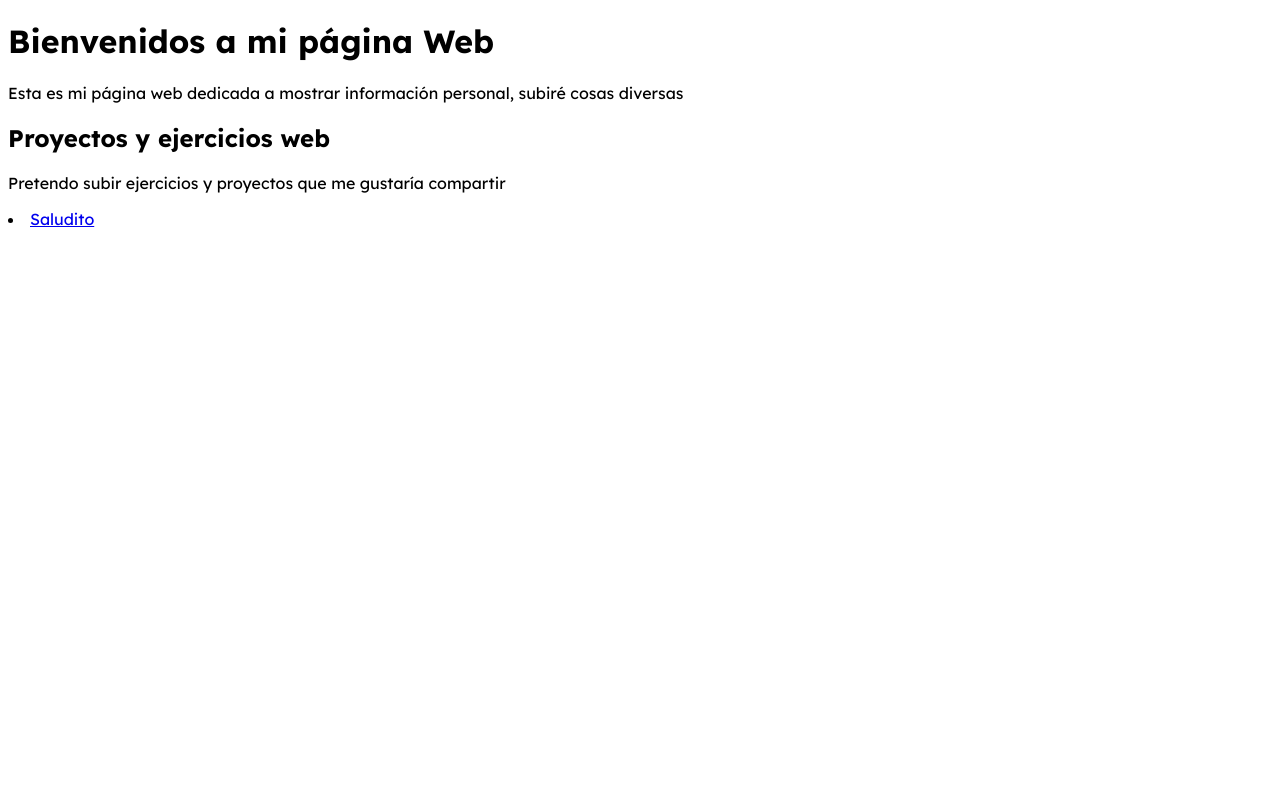
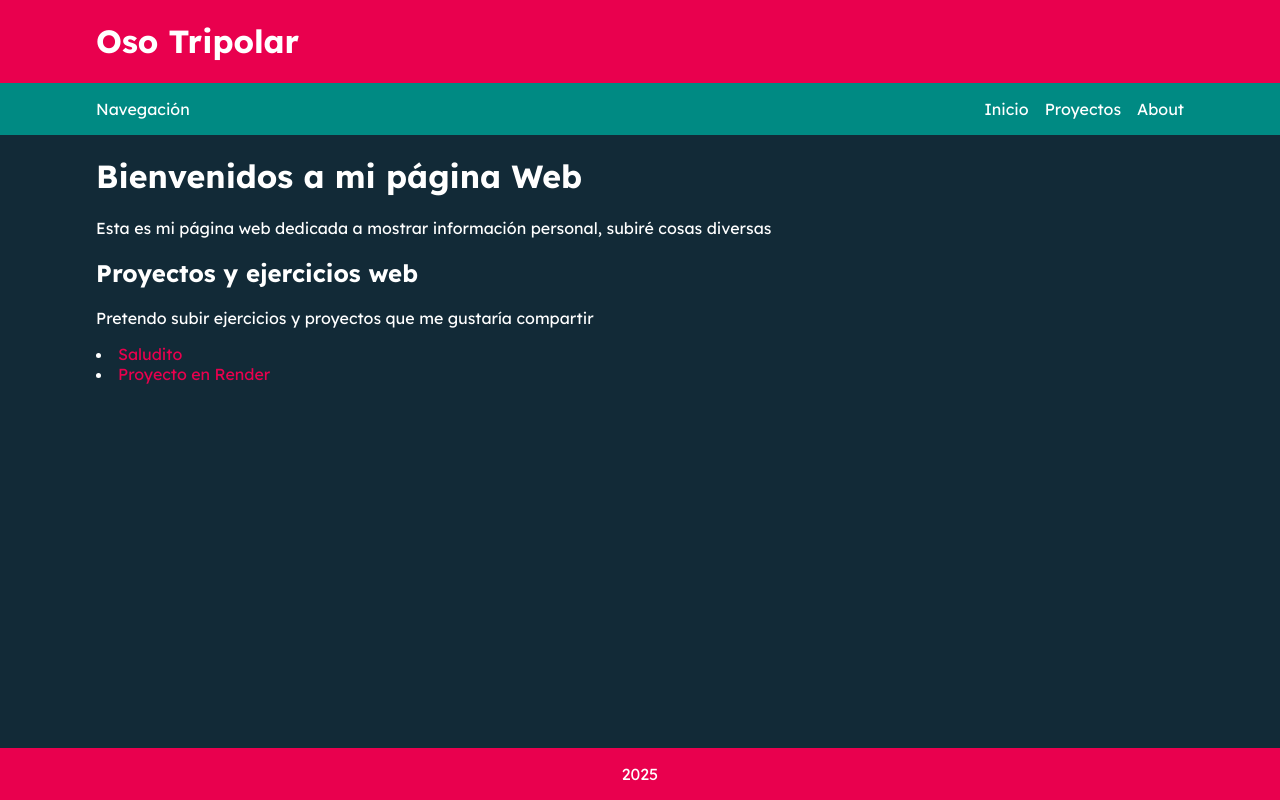
Before and after one commit to osotripolar/osotripolar, a plain HTML site: page index.html in a window 1280 px wide. Drawn offline with Linux system fonts and the light colour scheme.

Commit message:
Mejora visual y se añadieron enlaces

```diff
--- a/index.html
+++ b/index.html
@@ -7,6 +7,23 @@
     <link rel="stylesheet" href="styles.css">
 </head>
 <body>
+    <header>
+        <div class="container container__header">
+            <h1><a href="/">Oso Tripolar</a></h1>
+        </div>
+    </header>
+    <nav>
+        <div class="container container__nav">
+            <p>Navegación</p>
+            <ul>
+                <li>Inicio</li>
+                <li>Proyectos</li>
+                <li>About</li>
+            </ul>
+        </div>
+    </nav>
+    <main>
+        <div class="container container__main">
             <h1>
                 Bienvenidos a mi página Web
             </h1>
@@ -18,5 +35,14 @@
                 Pretendo subir ejercicios y proyectos que me gustaría compartir
             </p>
             <li><a href="/saludo-llamativo">Saludito</a></li>
+            <li><a href="https://osotripolar.onrender.com/">Proyecto en Render</a></li>
+        </div>
+    </main>
+    <footer>
+        <div class="container container__footer">
+            <p>2025</p>
+        </div>
+    </footer>
+
 </body>
 </html>
--- a/styles.css
+++ b/styles.css
@@ -1,6 +1,80 @@
 /* Importamos la fuente */
 @import url('https://fonts.googleapis.com/css2?family=Lexend+Deca:wght@100..900&family=Outfit:wght@100..900&display=swap');
 
+:root{
+    --color-principal: #e9004e;
+    --color-secundario: #122a37;
+}
+
+/* ESTILOS GENERALES */
+
+*{
+    box-sizing: border-box;
+}
+
+
+a{
+    color: var(--color-principal);
+    text-decoration: none;
+}
+
+
+/* ESTILOS X BLOQUE */
+
 body{
+    margin: 0;
+    min-height: 100dvh;
+
+    display: flex;
+    flex-direction: column;
+
     font-family: "Lexend Deca", sans-serif;
+
+    background-color: var(--color-secundario);
+    color: #fff;
 }
+
+.container{
+    width: 85%;
+    margin: auto;
+}
+
+header,nav,footer{
+    background-color: var(--color-principal);
+    height: fit-content;
+}
+
+
+header{
+
+}
+
+header a{
+    color: white;
+}
+
+
+nav{
+    background-color: rgb(0, 138, 131);
+}
+
+.container__nav{
+    display: flex;
+    justify-content: space-between;
+}
+
+.container__nav ul{
+    display: flex;
+    list-style: none;
+
+    gap: 1em;
+}
+
+
+main{
+    flex: 1;
+}
+
+footer{
+    text-align: center;
+}
```
Lines whose indentation alone changed are shown as unchanged.
